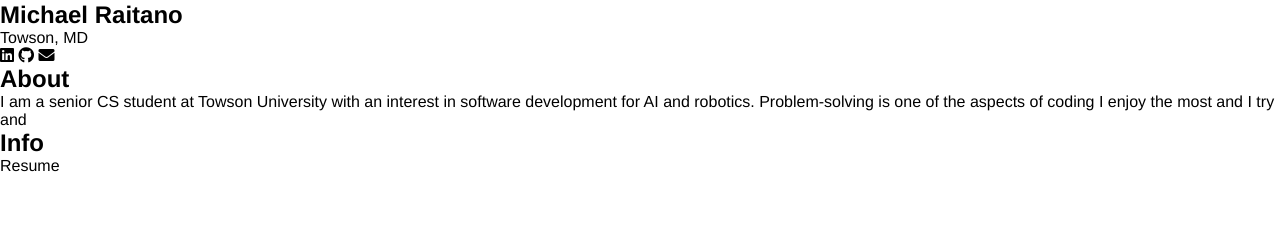
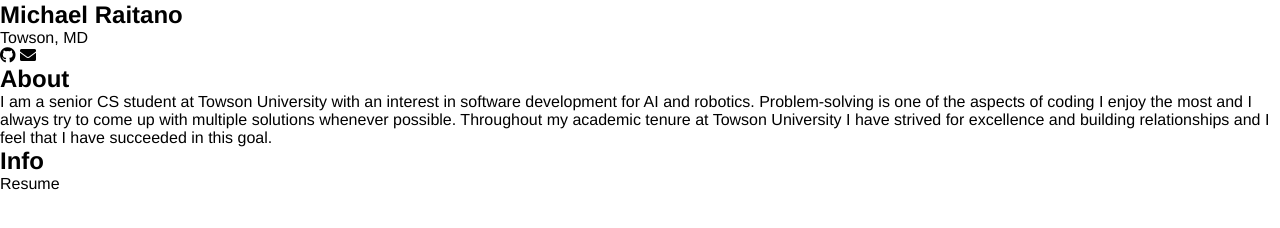
Before and after one commit to mraitan1/michaelraitano.github.io, a plain HTML site: page index.html in a window 1280 px wide. Shown: the part 76-304 px from the top of the page. Drawn offline with Linux system fonts and the light colour scheme.

Commit message:
Modify profile links and improve About section
Updated GitHub link and enhanced the About section with additional details.

```diff
--- a/index.html
+++ b/index.html
@@ -1,3 +1,4 @@
+<!-- Code sourced then modified from Jal Irani -->
 <!DOCTYPE html>
 <html lang="en">
 <head>
@@ -19,14 +20,15 @@
             <img src="img/logo.png" width="110" height="73"/>
             <h2>Michael Raitano</h2>
             <p>Towson, MD</p>
-            <a href="https://www.linkedin.com/in/jalirani/"><i class="fab fa-linkedin"></i></a>
-            <a href="https://github.com/JalIrani"><i class="fab fa-github"></i></a>
+            <a href="https://github.com/mraitan1"><i class="fab fa-github"></i></a>
             <a href="mailto:mraitan1@students.towson.edu"><i class="fas fa-envelope"></i></a>
 
         </div>
         <div class="section-2">
             <h2>About</h2>
-            <p>I am a senior CS student at Towson University with an interest in software development for AI and robotics. Problem-solving is one of the aspects of coding I enjoy the most and I try and
+            <p>I am a senior CS student at Towson University with an interest in software development for AI and robotics.
+                Problem-solving is one of the aspects of coding I enjoy the most and I always try to come up with multiple solutions whenever possible.
+                Throughout my academic tenure at Towson University I have strived for excellence and building relationships and I feel that I have succeeded in this goal.
             </p>
             <h2>Info</h2>
             <ul class="paper">
```
